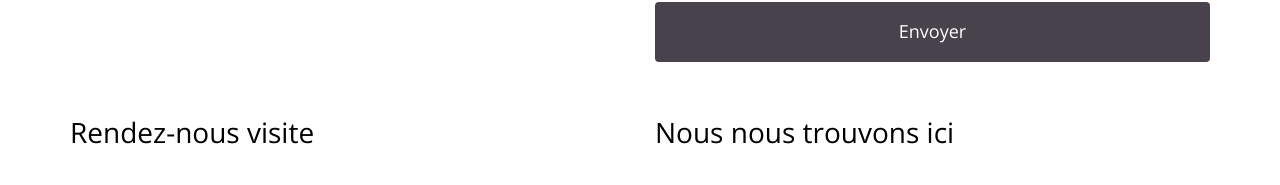
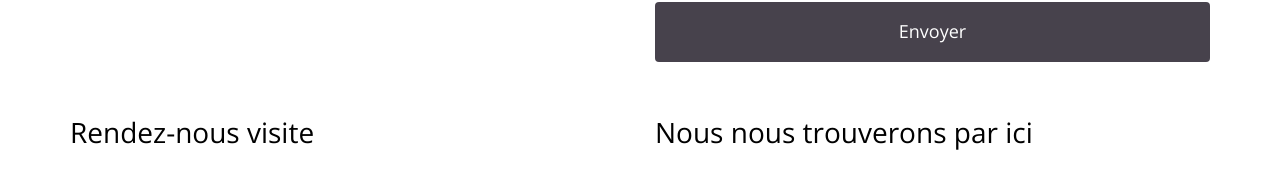
Before and after one commit to midjoule/lifeschool, a Jekyll site: the page built from contact.html, in a window 1280 px wide. Shown: the part 622-807 px from the top of the page. Built offline with Jekyll 4.4.1, drawn with Linux system fonts in a browser that asks for light colours; nearby versions of some CDN libraries; some web fonts are replaced; grey boxes are pictures that could not be loaded.

Commit message:
Update contact.html

```diff
--- a/contact.html
+++ b/contact.html
@@ -90,7 +90,7 @@ permalink: /contact/
       </div>
       <div class="col-md-6 col-sm-12">
         <div class="block">
-          <h2>Nous nous trouvons ici</h2>
+          <h2>Nous nous trouverons par ici</h2>
             <div class="google-map">
               <iframe src="https://www.google.com/maps/embed?pb=!1m18!1m12!1m3!1d21981.76277993032!2d6.852961839550781!3d46.474047000000006!2m3!1f0!2f0!3f0!3m2!1i1024!2i768!4f13.1!3m3!1m2!1s0x478e833a6d1698f9%3A0xb923a28ff8c1509b!2sChaplin&#39;s+World!5e0!3m2!1sfr!2sch!4v1550270669028" width="555" height="300" frameborder="0" style="border:0" allowfullscreen></iframe>
             </div>
```
Also changed, not shown: other parts of contact.html (+1 -1 lines).
